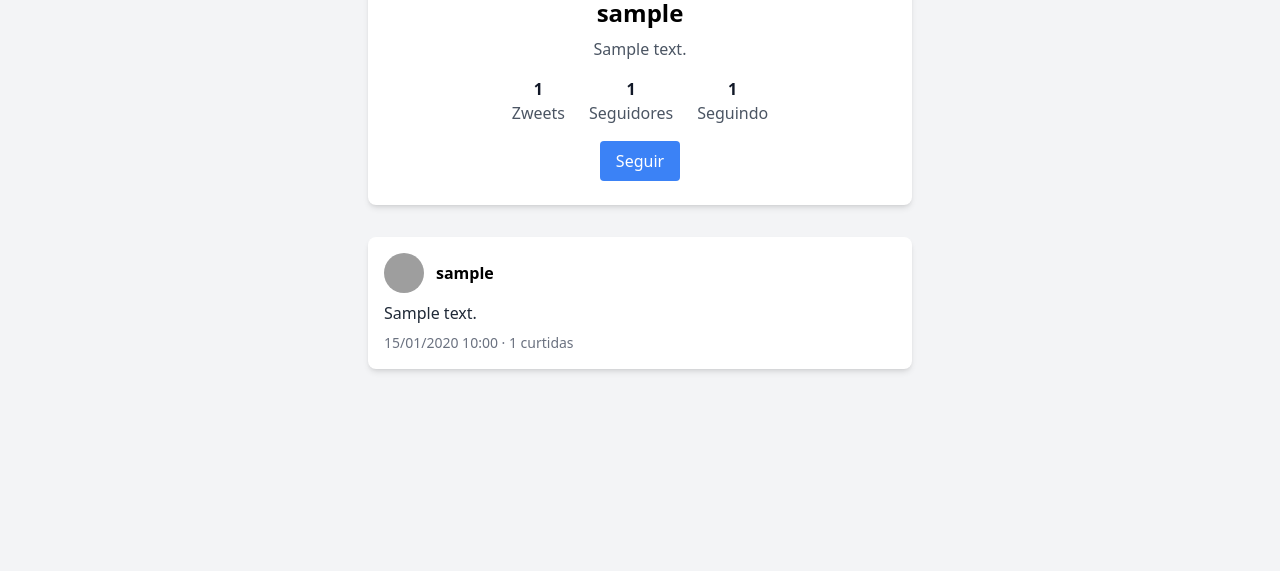
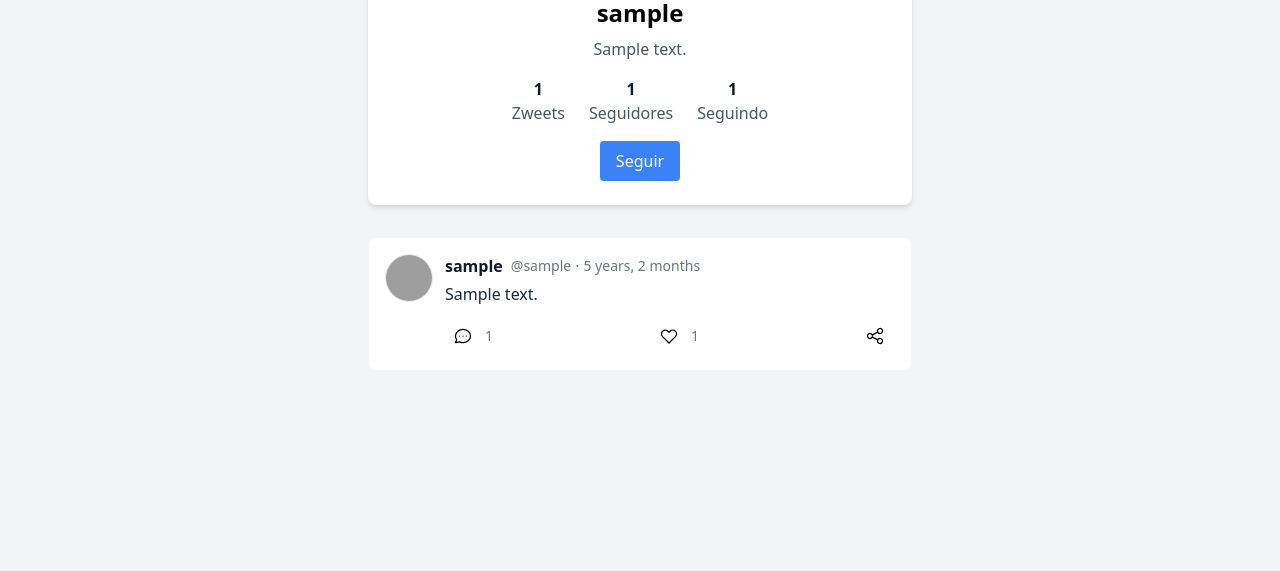
Before and after one commit to DevTroli/Z, a Django app: a page that uses templates/zweets/zweet_list.html in a window 1280 px wide. Shown: the part 275-846 px from the top of the page. Run offline with Django 5.2, Linux system fonts and the light colour scheme; tables that the repository leaves empty hold one stand-in row (values such as "Sample post"); some libraries are stand-ins or nearby versions; grey boxes are pictures that could not be loaded.

Commit message:
🎨 feat (zweet-list) Refactor Zweets list layout with improved design

```diff
--- a/templates/zweets/zweet_list.html
+++ b/templates/zweets/zweet_list.html
@@ -1,18 +1,94 @@
 {% for zweet in zweets %}
-<div class="bg-white p-4 mb-8 rounded-lg shadow-md">
-  <div class="flex items-center mb-2">
-    <img src="{{ zweet.user.avatar_url }}&size=40" class="w-10 h-10 rounded-full mr-3"
-      alt="Avatar de {{ zweet.user.username }}">
-    <span class="font-bold">{{ zweet.user.username }}</span>
-  </div>
-  <p class="text-gray-800 mb-2">{{ zweet.content }}</p>
-  <div class="text-gray-500 text-sm">
-    {{ zweet.created_at|date:"d/m/Y H:i" }}
-    · {{ zweet.likes.count }} curtidas
+<div class="bg-white p-4 mb-4 rounded-lg border border-gray-100 hover:bg-gray-50 transition-colors duration-200">
+  <!-- Cabeçalho do Zweet -->
+  <div class="flex items-start">
+    <!-- Avatar do usuário -->
+    <a href="{% url 'profile' username=zweet.user.username %}" class="flex-shrink-0">
+      <img src="{{ zweet.user.avatar_url }}&size=40" class="w-12 h-12 rounded-full object-cover border border-gray-200"
+        alt="Avatar de {{ zweet.user.username }}">
+    </a>
+
+    <!-- Conteúdo do Zweet -->
+    <div class="ml-3 flex-grow">
+      <!-- Informações do usuário -->
+      <div class="flex items-center mb-1">
+        <a href="{% url 'profile' username=zweet.user.username %}"
+          class="font-bold text-gray-900 hover:underline mr-2">{{ zweet.user.username }}</a>
+        <span class="text-gray-500 text-sm">@{{ zweet.user.username }}</span>
+        <span class="mx-1 text-gray-500">·</span>
+        <a href="{% url 'zweets:zweet_detail' pk=zweet.id %}" class="text-gray-500 text-sm hover:underline">
+          {{ zweet.created_at|timesince }}
+        </a>
+      </div>
+
+      <!-- Texto do Zweet -->
+      <div class="mb-3">
+        <p class="text-gray-800 whitespace-pre-line">{{ zweet.content }}</p>
+      </div>
+
+      <!-- Barra de interações -->
+      <div class="flex justify-between max-w-md">
+        <!-- Comentários -->
+        <a href="{% url 'zweets:zweet_detail' pk=zweet.id %}" class="flex items-center group">
+          <div class="p-2 rounded-full group-hover:bg-blue-50 group-hover:text-blue-500 transition-colors">
+            <svg xmlns="http://www.w3.org/2000/svg" class="h-5 w-5" fill="none" viewBox="0 0 24 24"
+              stroke="currentColor">
+              <path stroke-linecap="round" stroke-linejoin="round" stroke-width="1.5"
+                d="M8 12h.01M12 12h.01M16 12h.01M21 12c0 4.418-4.03 8-9 8a9.863 9.863 0 01-4.255-.949L3 20l1.395-3.72C3.512 15.042 3 13.574 3 12c0-4.418 4.03-8 9-8s9 3.582 9 8z" />
+            </svg>
+          </div>
+          <span class="ml-1 text-sm text-gray-500 group-hover:text-blue-500">{{ zweet.comments.count }}</span>
+        </a>
+        <!-- Likes -->
+        <form method="post" action="{% url 'zweets:like_zweet' zweet.id %}" class="flex items-center group">
+          {% csrf_token %}
+          <button type="submit" class="p-2 rounded-full group-hover:bg-red-50 group-hover:text-red-500 transition-colors
+          {% if request.user in zweet.likes.all %}text-red-500{% endif %}">
+            {% if request.user in zweet.likes.all %}
+            <svg xmlns="http://www.w3.org/2000/svg" class="h-5 w-5" viewBox="0 0 20 20" fill="currentColor">
+              <path fill-rule="evenodd"
+                d="M3.172 5.172a4 4 0 015.656 0L10 6.343l1.172-1.171a4 4 0 115.656 5.656L10 17.657l-6.828-6.829a4 4 0 010-5.656z"
+                clip-rule="evenodd" />
+            </svg>
+            {% else %}
+            <svg xmlns="http://www.w3.org/2000/svg" class="h-5 w-5" fill="none" viewBox="0 0 24 24"
+              stroke="currentColor">
+              <path stroke-linecap="round" stroke-linejoin="round" stroke-width="1.5"
+                d="M4.318 6.318a4.5 4.5 0 000 6.364L12 20.364l7.682-7.682a4.5 4.5 0 00-6.364-6.364L12 7.636l-1.318-1.318a4.5 4.5 0 00-6.364 0z" />
+            </svg>
+            {% endif %}
+          </button>
+          <span
+            class="ml-1 text-sm text-gray-500 group-hover:text-red-500 {% if request.user in zweet.likes.all %}text-red-500{% endif %}">
+            {{ zweet.likes.count }}
+          </span>
+        </form>
+
+        <!-- Compartilhar -->
+        <button class="flex items-center group">
+          <div class="p-2 rounded-full group-hover:bg-blue-50 group-hover:text-blue-500 transition-colors">
+            <svg xmlns="http://www.w3.org/2000/svg" class="h-5 w-5" fill="none" viewBox="0 0 24 24"
+              stroke="currentColor">
+              <path stroke-linecap="round" stroke-linejoin="round" stroke-width="1.5"
+                d="M8.684 13.342C8.886 12.938 9 12.482 9 12c0-.482-.114-.938-.316-1.342m0 2.684a3 3 0 110-2.684m0 2.684l6.632 3.316m-6.632-6l6.632-3.316m0 0a3 3 0 105.367-2.684 3 3 0 00-5.367 2.684zm0 9.316a3 3 0 105.368 2.684 3 3 0 00-5.368-2.684z" />
+            </svg>
+          </div>
+        </button>
+      </div>
+    </div>
   </div>
 </div>
 {% empty %}
-<div class="bg-white p-4 rounded-lg shadow-md text-center text-gray-500">
-  Nenhum Zweet encontrado. Seja o primeiro a Zweetar!
+<div class="bg-white p-6 rounded-lg shadow-md text-center">
+  <svg xmlns="http://www.w3.org/2000/svg" class="h-12 w-12 mx-auto text-gray-400 mb-4" fill="none" viewBox="0 0 24 24"
+    stroke="currentColor">
+    <path stroke-linecap="round" stroke-linejoin="round" stroke-width="1.5"
+      d="M7 8h10M7 12h4m1 8l-4-4H5a2 2 0 01-2-2V6a2 2 0 012-2h14a2 2 0 012 2v8a2 2 0 01-2 2h-3l-4 4z" />
+  </svg>
+  <p class="text-gray-500 font-medium">Nenhum Zweet encontrado.</p>
+  <a href="{% url 'zweets:create' %}"
+    class="mt-4 inline-block px-4 py-2 bg-blue-500 text-white rounded-full font-medium hover:bg-blue-600 transition-colors">
+    Seja o primeiro a Zweetar!
+  </a>
 </div>
 {% endfor %}
```
